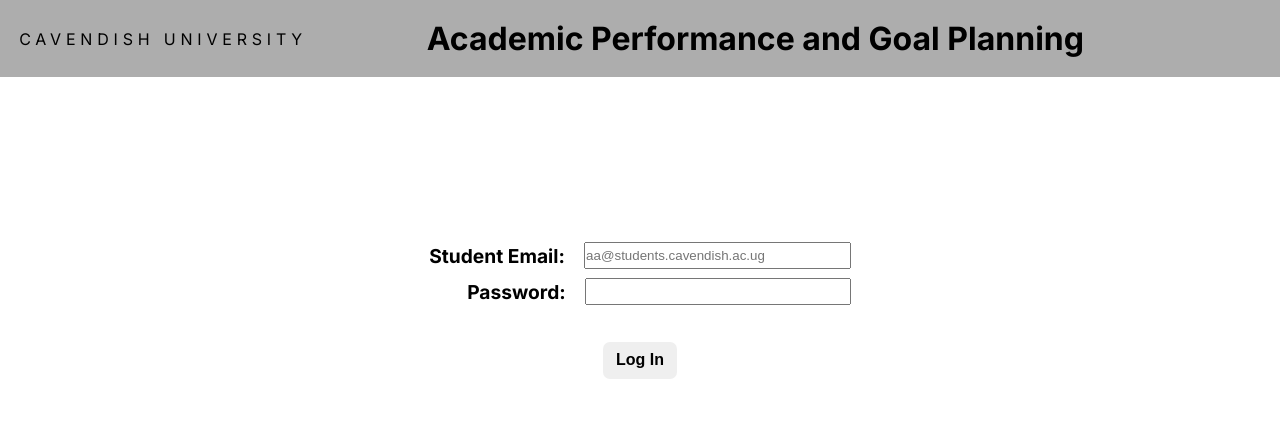
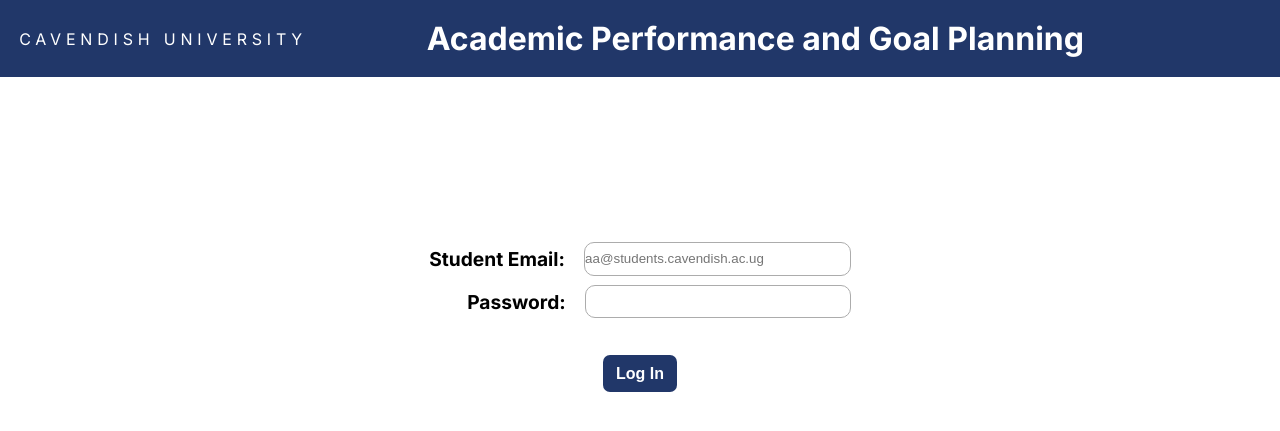
Before and after one commit to ElijahOluwasegun/academic_performance_analysis_and_goal_planning_system, a PHP site: page / in a window 1280 px wide. Shown: the top 431 px of the page. Run offline with PHP 8.4, Linux system fonts and the light colour scheme.

Commit message:
Add appropriate styling to match Cavendish brand - Add image styling for future implementation. - Add border properties and change height value for input elements

```diff
--- a/css/stylesheet.css
+++ b/css/stylesheet.css
@@ -16,7 +16,7 @@
     grid-template-columns: 1fr 2fr;
     justify-content: space-between;
     align-items: center;
-    background-color: rgb(173, 173, 173);
+    background-color: #213769;
     padding: 1.2em 0em;
 }
 
@@ -25,11 +25,17 @@
     font-family: "Inter", sans-serif;
     font-weight: 400;
     letter-spacing: 0.3rem;
+    color: white;
 }
 
 h1 {
     font-family: "Inter", sans-serif;
+    color: white;
 }
+
+/* img {
+    width: 20%;
+} */
 
 main {
     display: flex;
@@ -61,8 +67,10 @@
 }
 
 input {
-    height: 2em;
+    height: 2.5em;
     width: 20em;
+    border: 1.5px solid rgb(172, 172, 172);
+    border-radius: 10px;
 }
 
 input[type="password"] {
@@ -72,9 +80,15 @@
 button {
     font-size: 1rem;
     font-weight: bolder;
+    background-color: #213769;
+    color: white;
     border: 0px;
     border-radius: 7px;
     width: fit-content;
     padding: 0.6em 0.8em;
     margin-top: 2em;
 }
+
+button:hover {
+    background-color: #121e38;
+}
```
